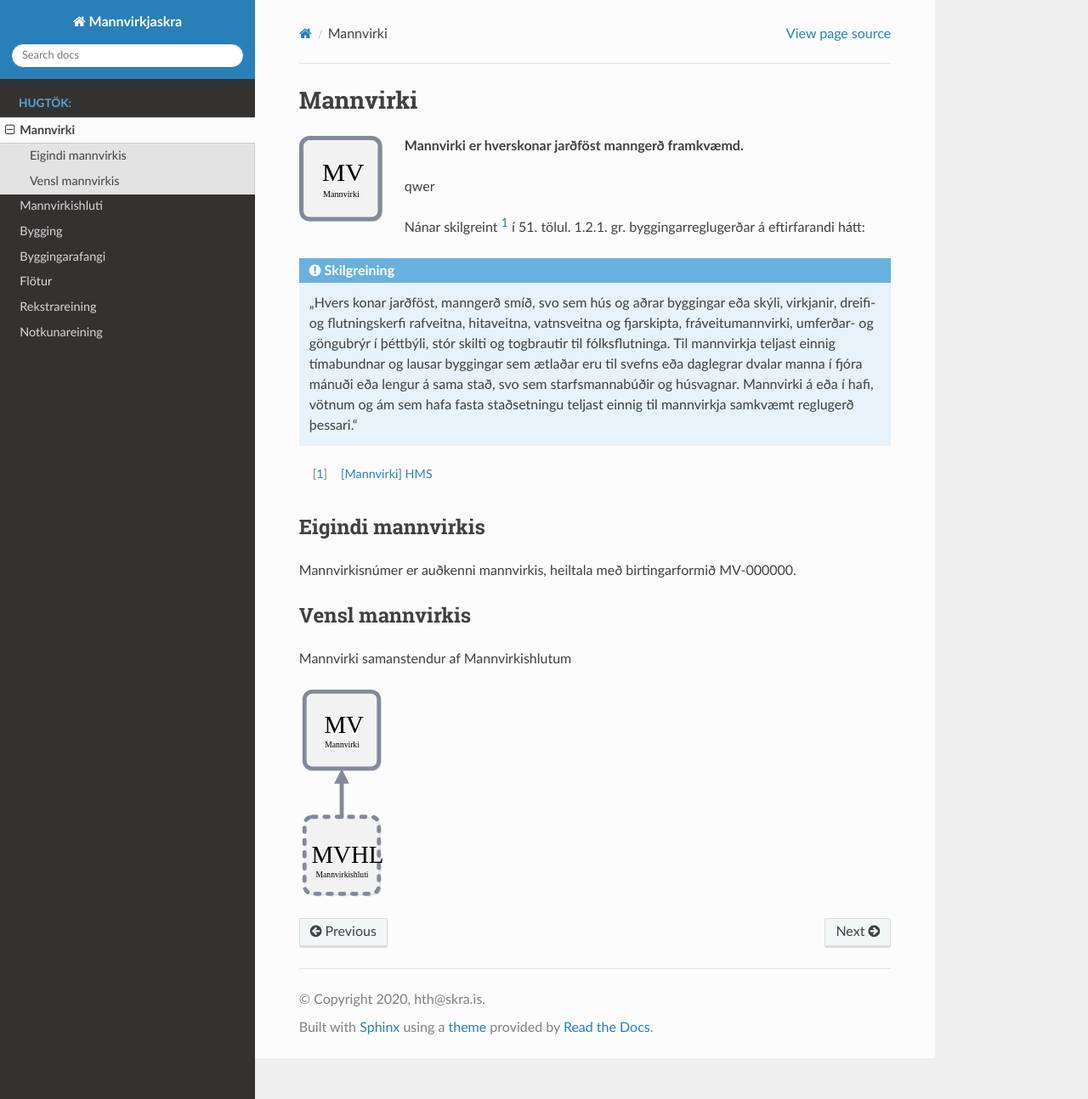
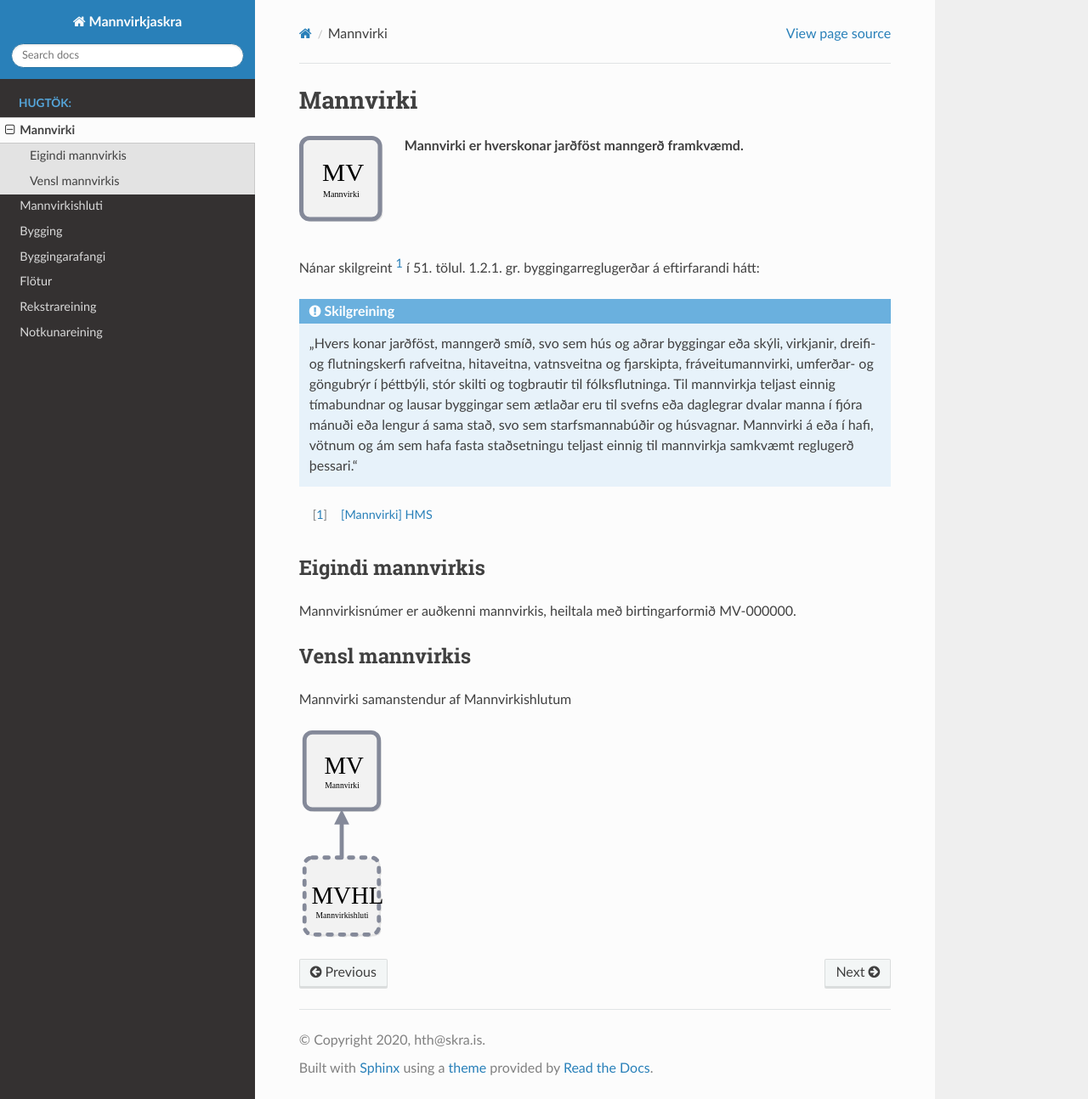
Before and after one commit to hthl/Mannvirkjaskra, a Sphinx documentation site: the page built from source/mannvirki.rst, in a window 1280 px wide and 1294 px high. Shown: the whole window at 85% size. Built offline with Sphinx 7.4.7 and the Read the Docs theme 2.0.0, drawn with Linux system fonts in a browser that asks for light colours.

Commit message:
Update mannvirki.rst

```diff
--- a/source/mannvirki.rst
+++ b/source/mannvirki.rst
@@ -8,10 +8,9 @@ Mannvirki
 
 **Mannvirki er hverskonar jarðföst manngerð framkvæmd.**
 
-.. |br| raw:: html
-
-   <br />
-qwer
+|
+|
+|
 
 Nánar skilgreint [#]_ í 51. tölul. 1.2.1. gr. byggingarreglugerðar á eftirfarandi hátt:
 
```
